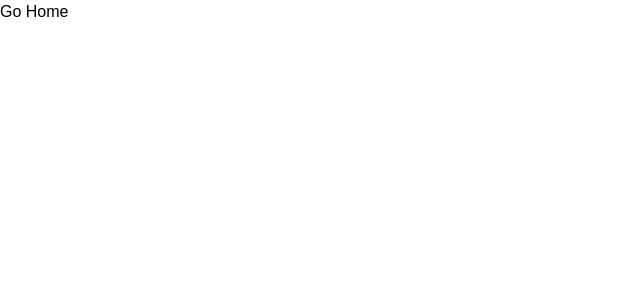
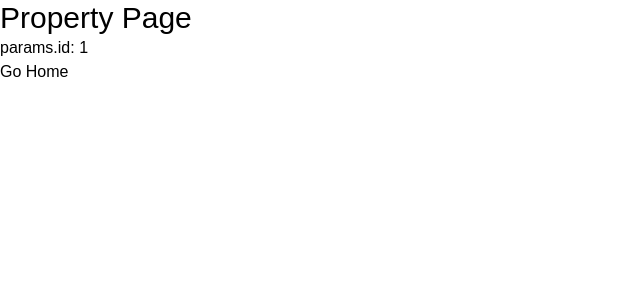
Before and after one commit to NtonBala/property-pulse, a Next.js app: page /properties/1 in a window 1280 px wide. Shown: the top 300 px of the page, without its empty margins (0-640 px from the left). Built offline with nearby package versions, Linux system fonts and the light colour scheme.

Commit message:
Add useParams example

```diff
--- a/app/properties/[id]/page.jsx
+++ b/app/properties/[id]/page.jsx
@@ -1,12 +1,15 @@
 'use client';
 
-import { useRouter } from 'next/navigation';
+import { useRouter, useParams } from 'next/navigation';
 
 const PropertyPage = () => {
   const router = useRouter();
+  const params = useParams();
 
   return (
     <div>
+      <h1 className="text-3xl">Property Page</h1>
+      <p>params.id: {params.id}</p>
       <button onClick={() => router.replace('/')}>Go Home</button>
     </div>
   );
```
